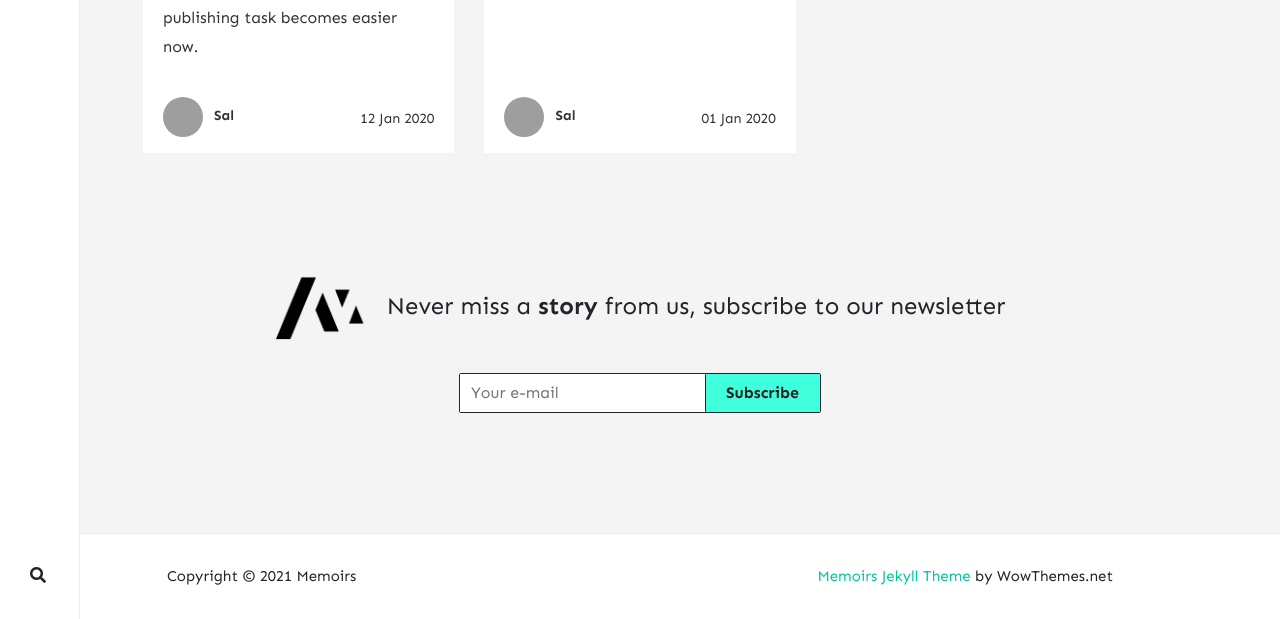
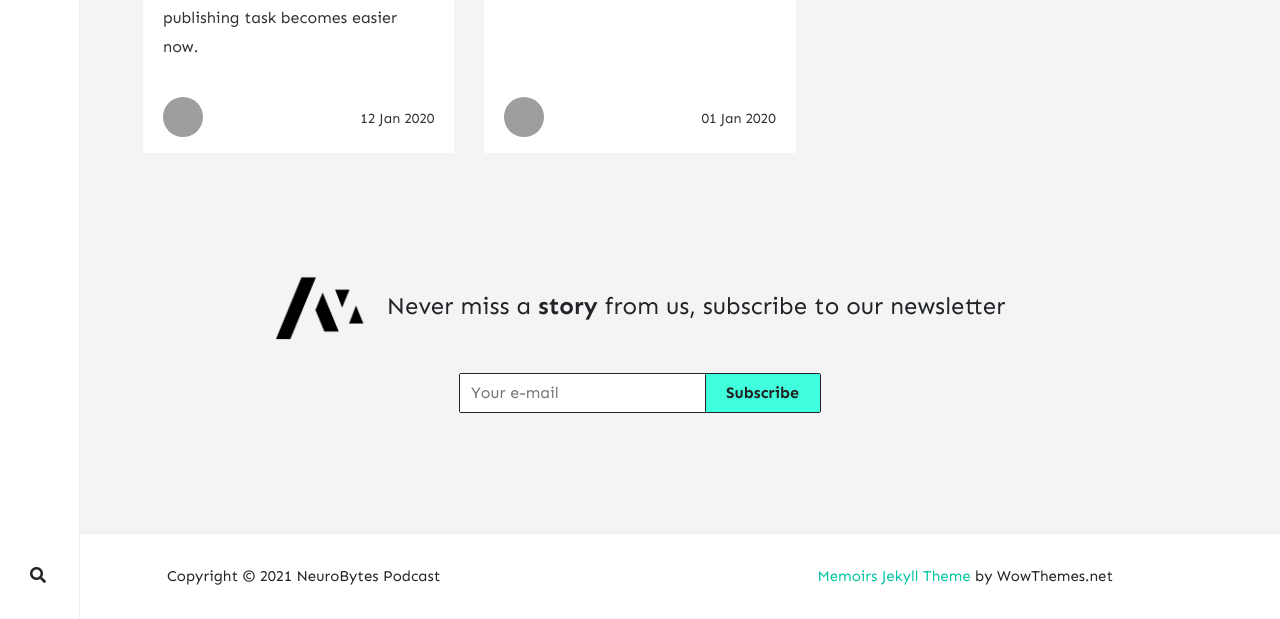
Before and after one commit to HiveCrafted/neurobytes, a Jekyll site: the page built from _pages/categories.md, in a window 1280 px wide and 900 px high, scrolled down 3319 px. Shown: the part 281-900 px from the top of the window. Built offline with Jekyll 4.4.1, drawn with Linux system fonts in a browser that asks for light colours; nearby versions of some CDN libraries; comment, search, counter and statistics services are not loaded; some of the changed text lies outside the part shown; grey boxes are pictures that could not be loaded.

Commit message:
Update config

```diff
--- a/_config.yml
+++ b/_config.yml
@@ -1,12 +1,12 @@
 # Site
-name: "Memoirs"
-title: "Memoirs"
-description: "I will take you on the fabulous world of exploration. Travel, culture, lifestyle. Eat, Pray, Love!"
+name: "NeuroBytes Podcast"
+title: "NeuroBytes Podcast"
+description: "Home of the NeuroBytes Podcast"
 logo: 'assets/images/logo.png'
 favicon: 'assets/images/logo.png'
-baseurl: /jekyll-theme-memoirs
+baseurl: ''
 google_analytics: 'UA-xxxxxxxx-1'
-disqus: 'demowebsite'
+disqus: 'neurobytes'
 mailchimp-list: 'https://wowthemes.us11.list-manage.com/subscribe/post?u=8aeb20a530e124561927d3bd8&amp;id=8c3d2d214b'
 include: ["_pages"]
 permalink: /:title/
@@ -14,17 +14,17 @@
 
 # Authors
 authors:
-  sal:
-    name: Sal
-    display_name: Sal
+  maki:
+    name: Maki
+    display_name: Maki
     gravatar: e56154546cf4be74e393c62d1ae9f9d4
     email: wowthemesnet@gmail.com
     web: https://www.wowthemes.net/donate/
     twitter: https://twitter.com/wowthemesnet
     description: "Author of Mediumish, a Bootstrap Medium styled template available for WordPress, HTML, Ghost and Jekyll. You are currently previewing Jekyll template demo."
-  john:
-    name: John
-    display_name: John
+  sandon:
+    name: Sandon
+    display_name: Sandon
     avatar: 'assets/images/avatar.png'
     gravatar: b1cc14991db7a456fcd761680bbc8f81
     email: wowthemesnet@gmail.com
@@ -60,8 +60,6 @@
    syntax_highlighter_opts:
       disable : true
 
-
-
 # Adsense (change to "enabled" to activate, also your client id and ad slot. Create a new ad unit from your Adsense account to get the slot.)
 adsense: "disabled"
 adsense-data-ad-client: "ca-pub-3412143450191416"
@@ -71,7 +69,7 @@
 lazyimages: "disabled"
 
 # Post Author Box ("enabled" or "disabled")
-authorbox: "disabled"
+authorbox: "enabled"
 
 # Sass
 sass:
```
Also changed, not shown: Gemfile.lock (added).
